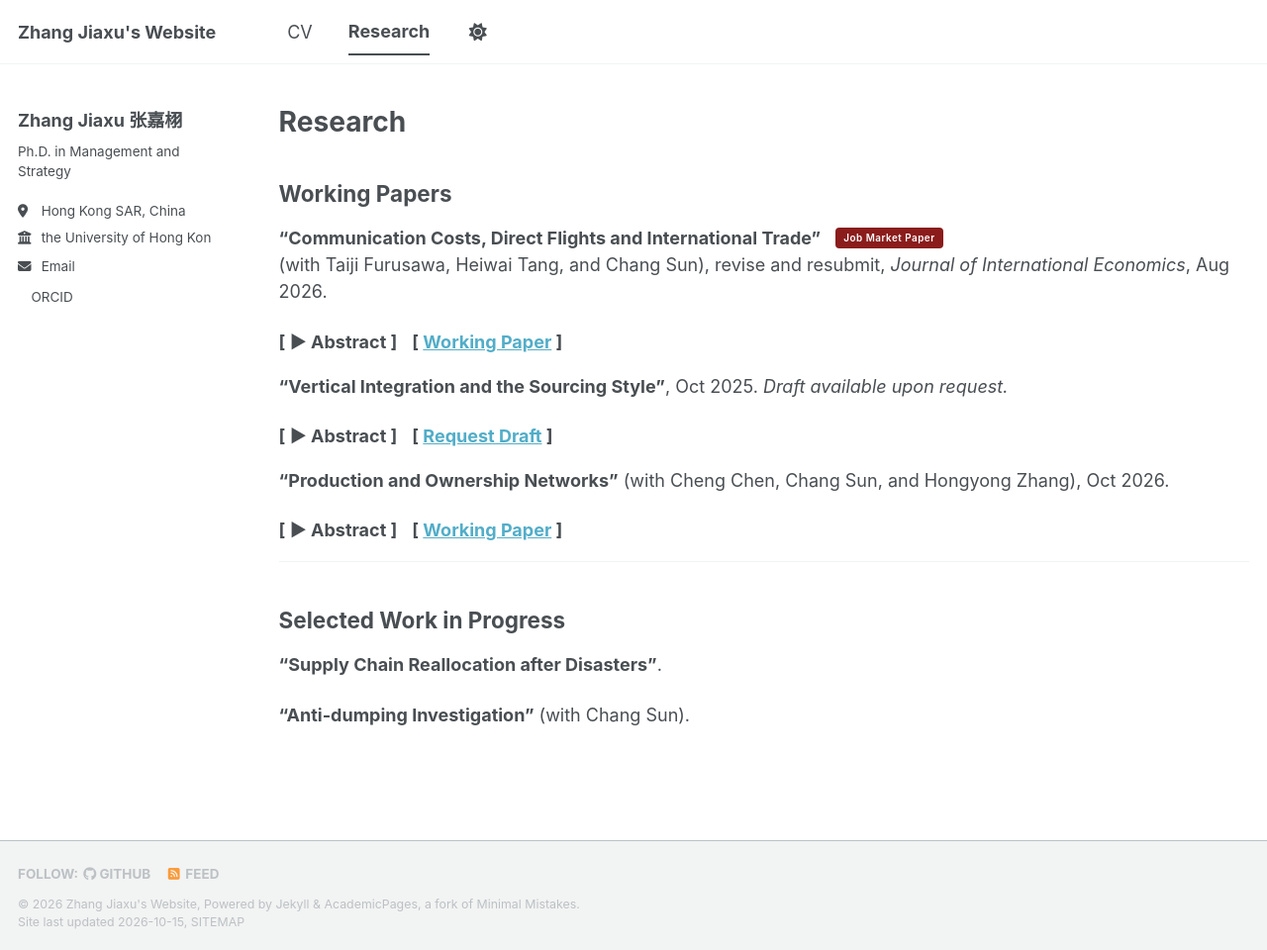
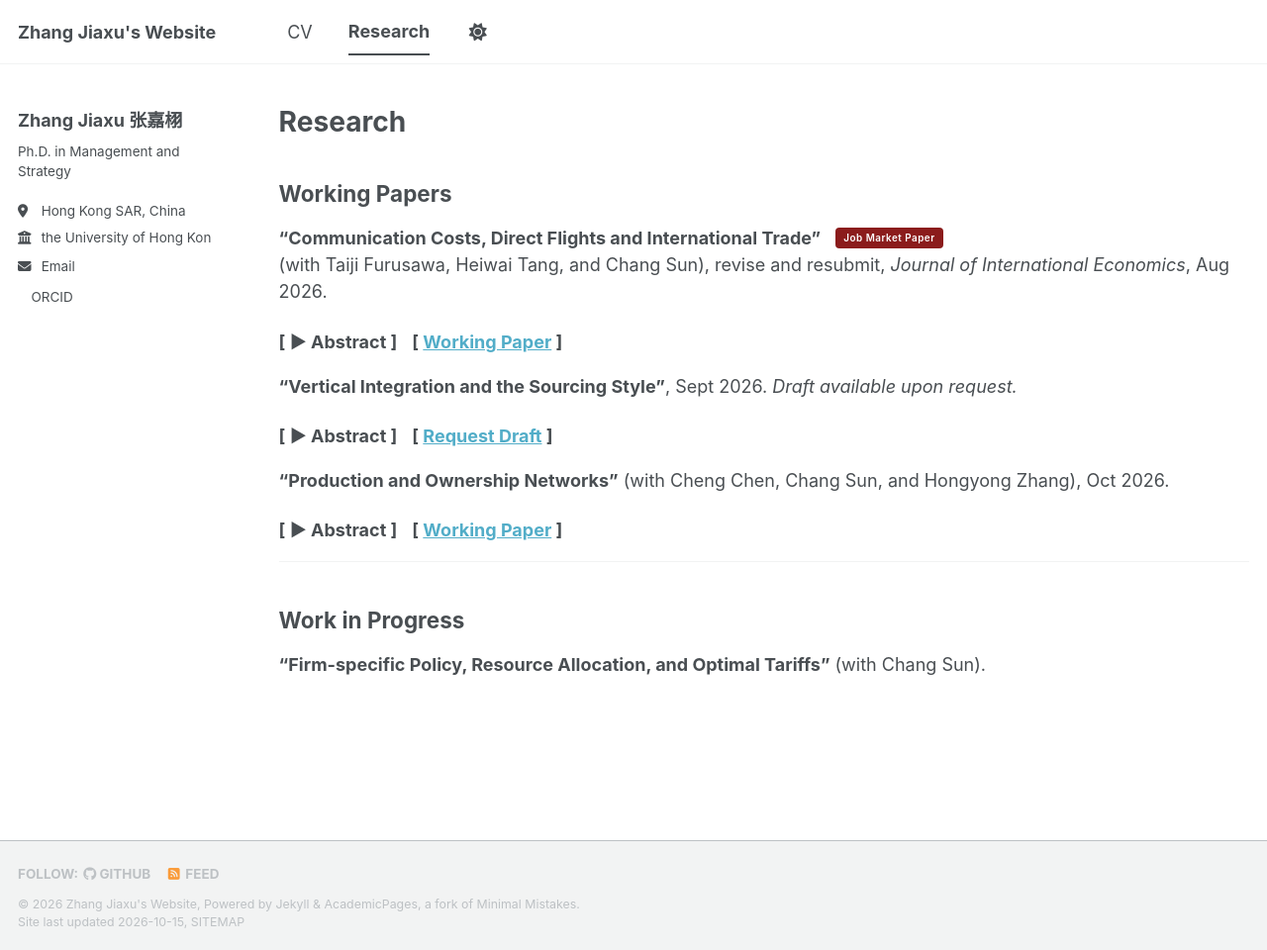
Before and after one commit to zhang-jia-xu/zhang-jia-xu.github.io, a Jekyll site: the page built from _pages/research.md, in a window 1280 px wide and 960 px high. Shown: the whole window at 99% size. Built offline with Jekyll 4.4.1, drawn with Linux system fonts in a browser that asks for light colours; a style sheet for code colours, icons or effects is not loaded.

Commit message:
update work in progress in research page and cv.pdf

```diff
--- a/_pages/research.md
+++ b/_pages/research.md
@@ -74,7 +74,7 @@ author_profile: true
   </p>
 </details>
 
-**"Vertical Integration and the Sourcing Style"**, Oct 2025.
+**"Vertical Integration and the Sourcing Style"**, Sept 2026.
 *Draft available upon request.*
 
 <details>
@@ -103,8 +103,5 @@ author_profile: true
 
 ---
 
-## Selected Work in Progress
-
-**"Supply Chain Reallocation after Disasters"**.
-
-**"Anti-dumping Investigation"** (with Chang Sun).
+## Work in Progress
+**"Firm-specific Policy, Resource Allocation, and Optimal Tariffs"** (with Chang Sun).
```
Also changed, not shown: 1 other file.
